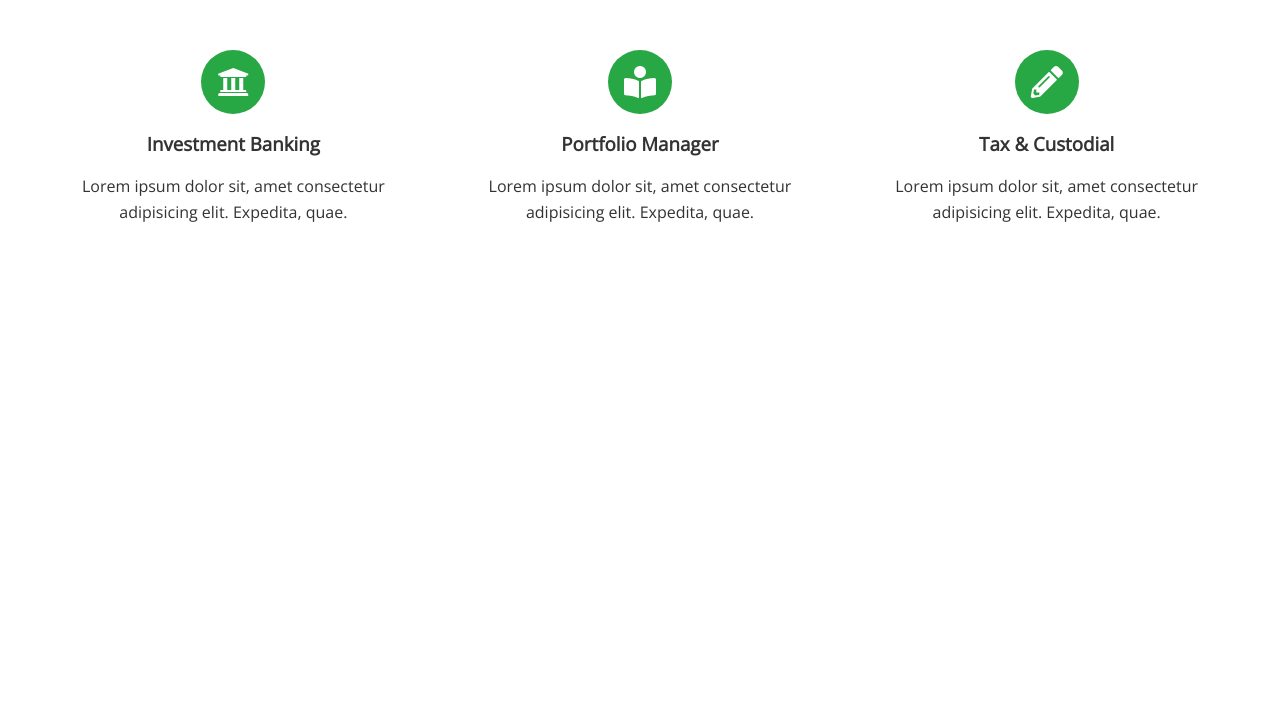
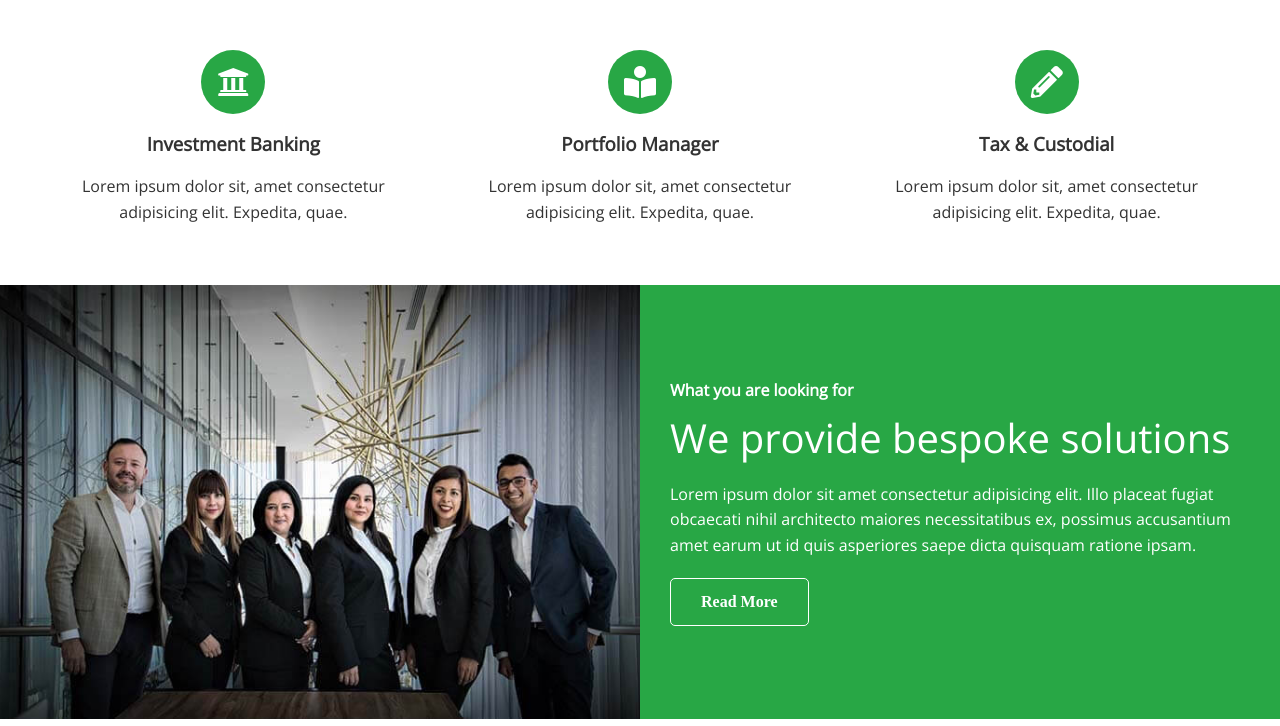
Before and after one commit to brettmadrid/EdgeLedger, a plain HTML site: page index.html in a window 1280 px wide. Shown: the part 800-1526 px from the top of the page. Before the commit the page ends 1085 px from the top, so only its background shows below. Drawn offline with nearby package versions, Linux system fonts and the light colour scheme.

Commit message:
added solutions section

```diff
--- a/css/utilities.css
+++ b/css/utilities.css
@@ -22,24 +22,30 @@
   opacity: 0.9;
 }
 
-.btn-primary {
+.btn-primary,
+.bg-primary {
   background: #28a745;
   color: #fff;
 }
 
-.btn-secondary {
+.btn-secondary .bg-secondary {
   background: #0284d0;
   color: #fff;
 }
 
-.btn-dark {
+.btn-dark .bg-dark {
   background: #333;
   color: #fff;
 }
 
-.btn-light {
+.btn-light .bg-light {
   background: #f4f4f4;
   color: #333;
+}
+
+.btn-outline {
+  background: transparent;
+  border: 1px solid #fff;
 }
 
 /* Flex items */
@@ -53,3 +59,49 @@
 .flex-items > div {
   padding: 20px;
 }
+
+/* Flex columns */
+.flex-columns .row {
+  display: flex;
+  flex-wrap: wrap;
+  width: 100%;
+}
+
+.flex-columns .column {
+  display: flex;
+  flex-direction: column;
+  flex-basis: 100%;
+  flex: 1;
+}
+
+.flex-columns .column .column1,
+.flex-columns .column .column2 {
+  height: 100%;
+}
+
+.flex-columns img {
+  width: 100%;
+  height: 100%;
+  object-fit: cover;
+}
+
+.flex-columns .column2 {
+  display: flex;
+  flex-direction: column;
+  align-items: flex-start;
+  justify-content: center;
+  padding: 30px;
+}
+
+.flex-columns h2 {
+  font-size: 40px;
+  font-weight: 100;
+}
+
+.flex-columns h4 {
+  margin-bottom: 10px;
+}
+
+.flex-columns p {
+  margin: 20px 0;
+}
--- a/index.html
+++ b/index.html
@@ -40,6 +40,7 @@
       </div>
     </header>
     <main>
+      <!-- About Icons -->
       <section id="about" class="icons bg-light">
         <div class="flex-items">
           <div>
@@ -74,6 +75,32 @@
           </div>
         </div>
       </section>
+
+      <!-- Solutions -->
+      <section class="solutions flex-columns">
+        <div class="row">
+          <div class="column">
+            <div class="column1">
+              <img src="images/home/people.jpg" alt="" />
+            </div>
+          </div>
+          <div class="column">
+            <div class="column2 bg-primary">
+              <h4>What you are looking for</h4>
+              <h2>We provide bespoke solutions</h2>
+              <p>
+                Lorem ipsum dolor sit amet consectetur adipisicing elit. Illo
+                placeat fugiat obcaecati nihil architecto maiores necessitatibus
+                ex, possimus accusantium amet earum ut id quis asperiores saepe
+                dicta quisquam ratione ipsam.
+              </p>
+              <a href="#" class="btn btn-outline">
+                <i class="fas fa-chevron"> Read More</i>
+              </a>
+            </div>
+          </div>
+        </div>
+      </section>
     </main>
   </body>
 </html>
```
